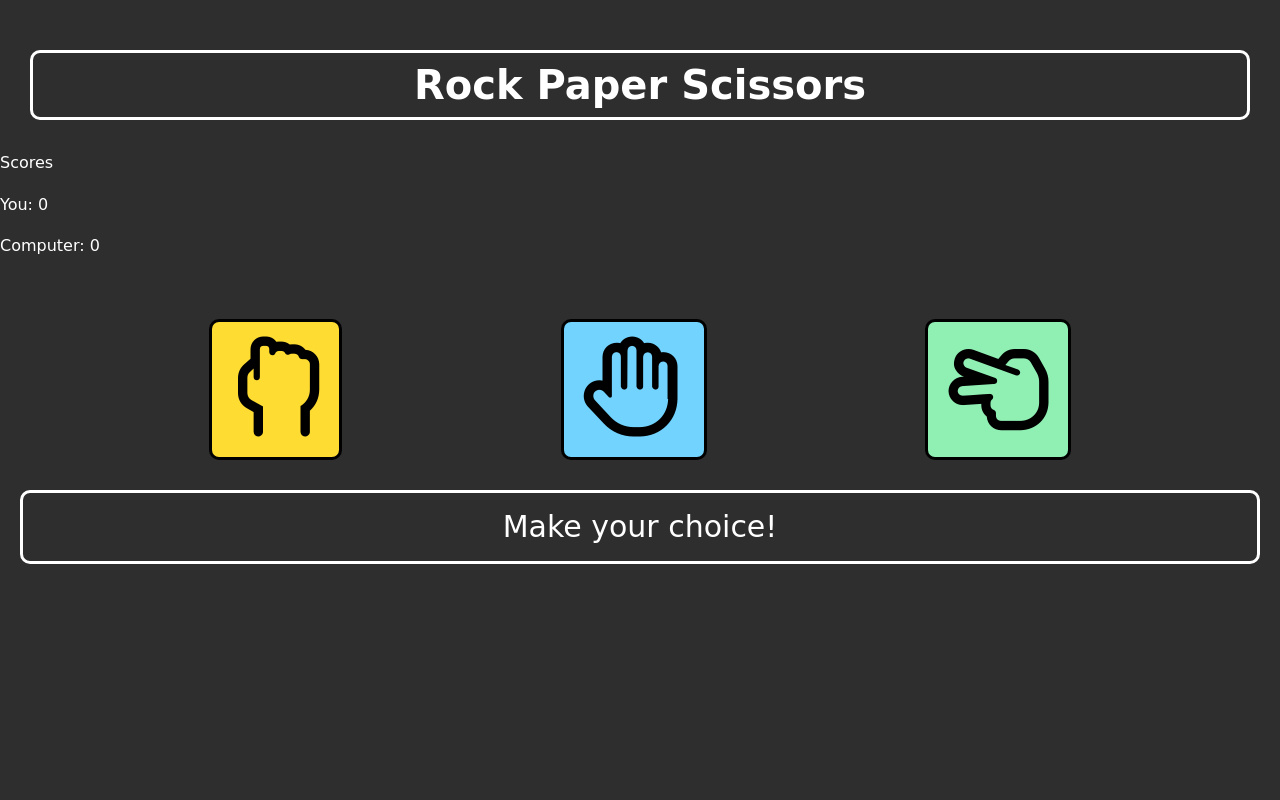
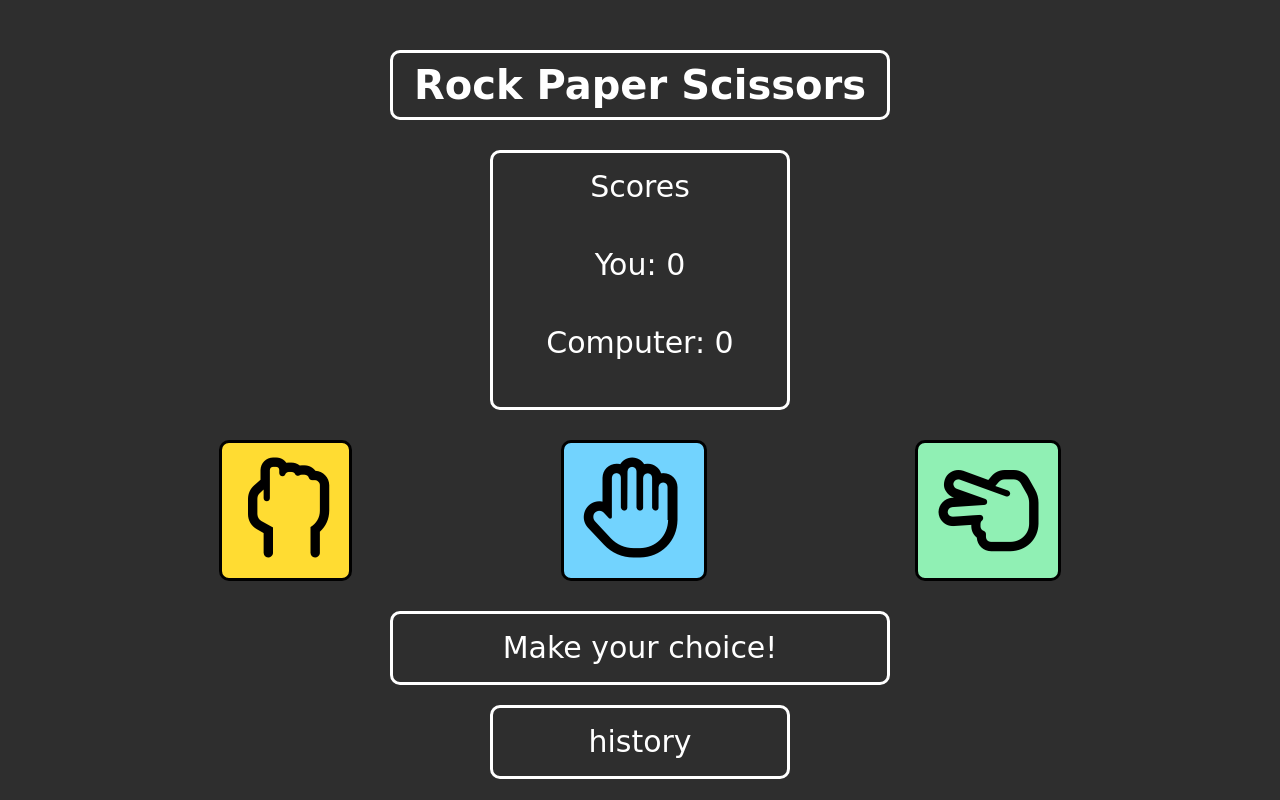
Before and after one commit to RhexNiebres/Project-Rock-Paper-Scissors, a plain HTML site: page index.html in a window 1280 px wide. Drawn offline with Linux system fonts and the light colour scheme.

Commit message:
add div with id of "historyLog" to show history

```diff
--- a/index.html
+++ b/index.html
@@ -29,7 +29,7 @@
       </button>
     </div>
     <div id="result">Make your choice!</div>
-    <div></div>
+    <div id="decisionLog">history</div>
     <script src="script.js"></script>
   </body>
 </html>
--- a/style.css
+++ b/style.css
@@ -11,11 +11,12 @@ h1 {
   border: solid white;
   border-radius: 10px;
   text-align: center;
-  margin: 30px;
+  margin: 30px auto;
   font-size: 40px;
   margin-top: 50px;
   padding: 0px 5px 0px 5px;
   box-sizing: border-box;
+  max-width: 500px;
 }
 #buttonContainer {
   display: flex;
@@ -23,7 +24,8 @@ h1 {
   align-content: center;
   flex-direction: row;
   align-content: space-between;
-  margin-top: 50px;
+  margin-top: 10px;
+  padding: 0px 20px;
 }
 @media (max-width: 500px) {
   #buttonContainer {
@@ -70,22 +72,7 @@ h1 {
 #scissorsButton:hover {
   background-color: #caffde;
 }
-#resultScoreContainer {
-  display: flex;
-  justify-content: center;
-  align-content: center;
-  flex-direction: row;
-  align-content: space-evenly;
-}
-@media (max-width: 500px) {
-  #resultScoreContainer {
-    display: flex;
-    justify-content: center;
-    align-content: center;
-    flex-direction: column;
-    align-content: space-between;
-  }
-}
+
 #result {
   border: solid white;
   border-radius: 10px;
@@ -94,20 +81,35 @@ h1 {
   font-size: 30px;
   background-color: #2e2e2e;
   box-sizing: border-box;
-  flex-grow: 1;
-  margin: 20px;
+  margin: 20px auto;
   color: white;
+  max-width: 500px;
 }
 
-#score {
+#scoreboard {
   border: solid white;
   border-radius: 10px;
   text-align: center;
-  padding: 10px 20px;
+  padding: 10px 10px;
   font-size: 30px;
   background-color: #2e2e2e;
   box-sizing: border-box;
-  flex-grow: 1;
-  margin: 20px;
   color: white;
+  max-width: 300px;
+  position: static;
+  margin: 20px auto;
 }
+
+#decisionLog {
+  border: solid white;
+  border-radius: 10px;
+  text-align: center;
+  padding: 10px 10px;
+  font-size: 30px;
+  background-color: #2e2e2e;
+  box-sizing: border-box;
+  color: white;
+  max-width: 300px;
+  position: static;
+  margin: 20px auto;
+}
```
